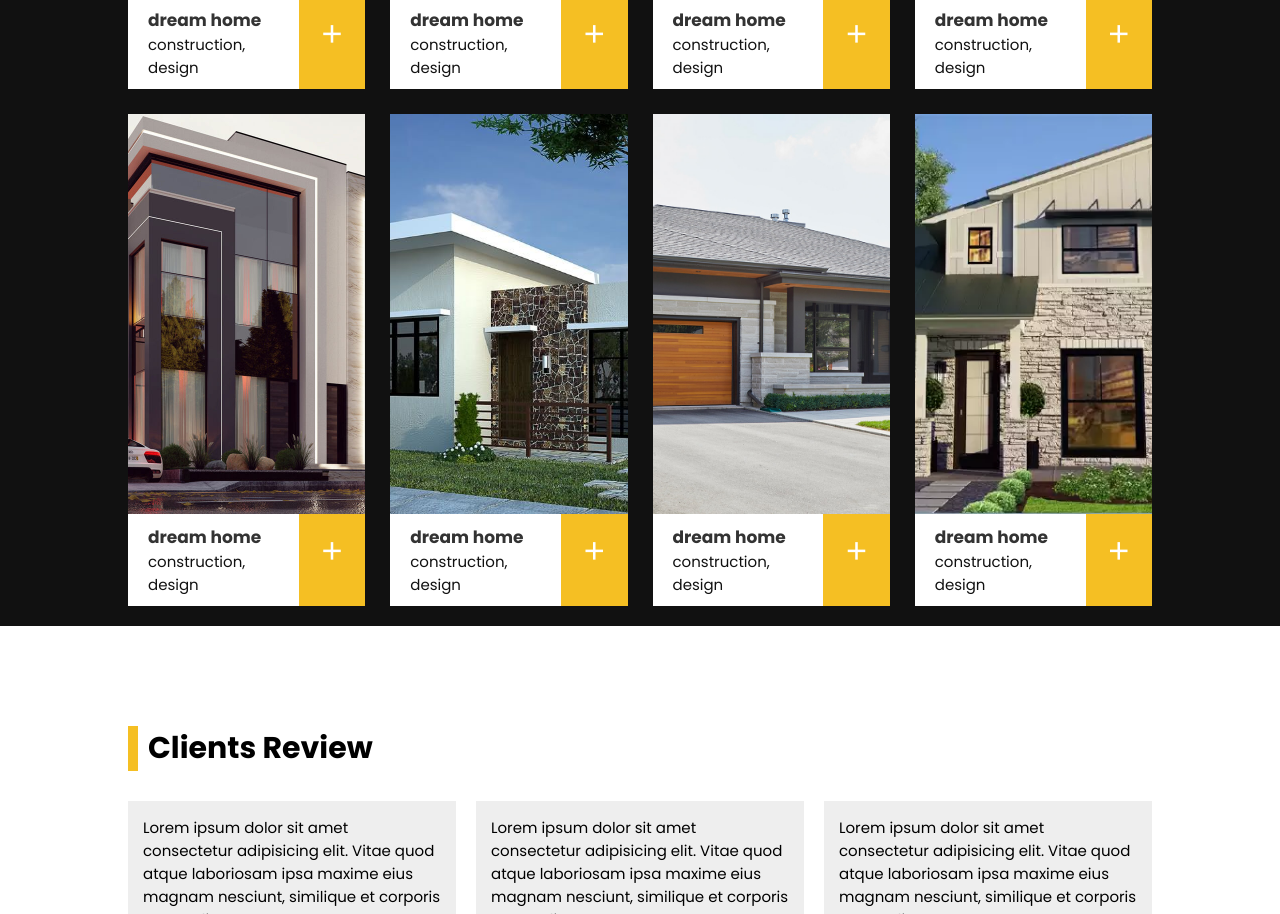
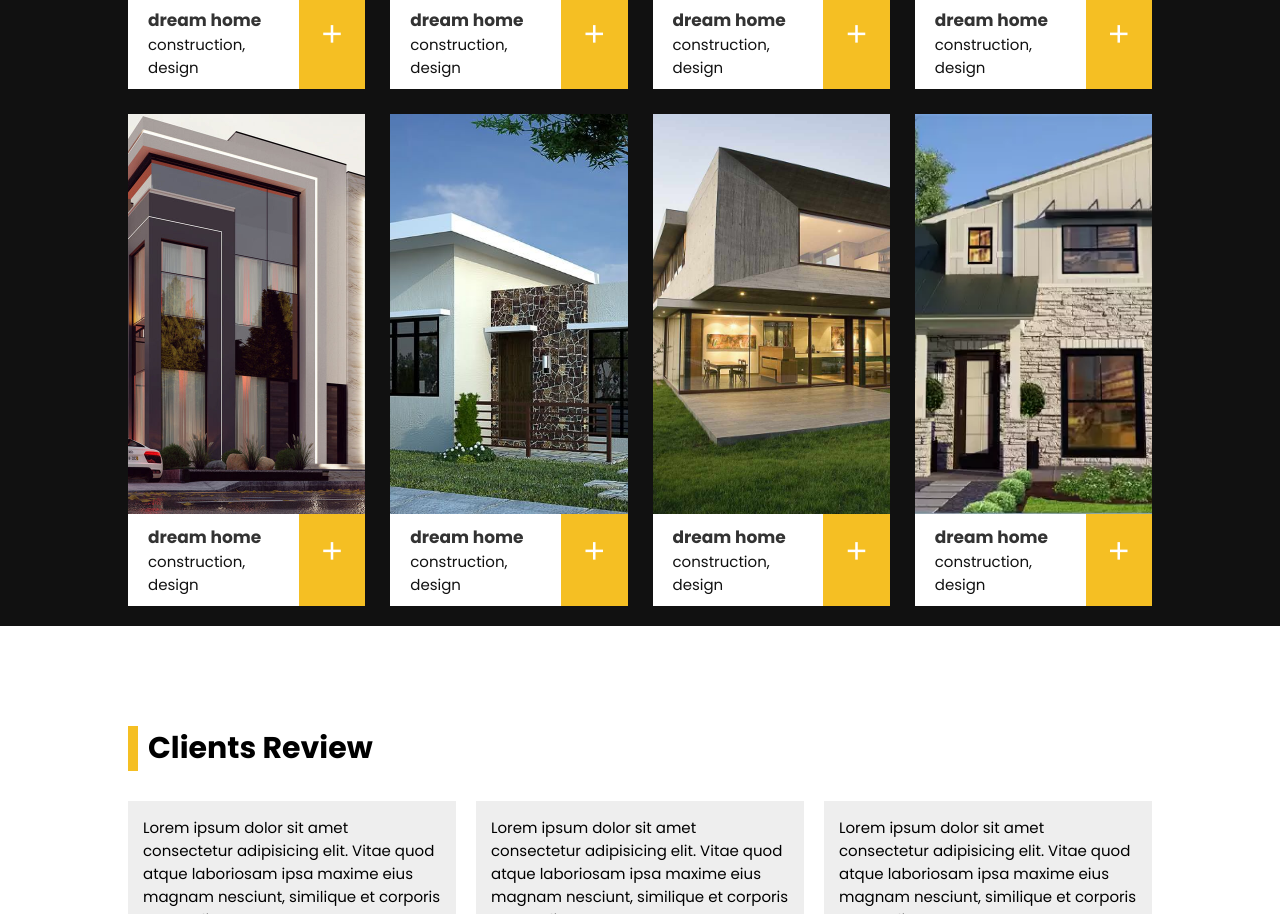
Before and after one commit to viannieab/webuild, a plain HTML site: page index.html in a window 1280 px wide. Shown: the part 2733-3647 px from the top of the page. Drawn offline with nearby package versions, Linux system fonts and the light colour scheme; some packages are replaced by stand-ins of ours; a script that the page names is missing.

Commit message:
third commit

```diff
--- a/index.html
+++ b/index.html
@@ -281,9 +281,9 @@
                 <i class='bx bx-plus'></i>
             </div>
         </a>
-        <a href="images/project7.jpg" class="box">
+        <a href="images/project9.jpg" class="box">
             <div class="image">
-                <img src="images/project7.jpg" alt="">
+                <img src="images/project9.jpg" alt="">
             </div>
             <div class="content">
                 <div class="info">
```
